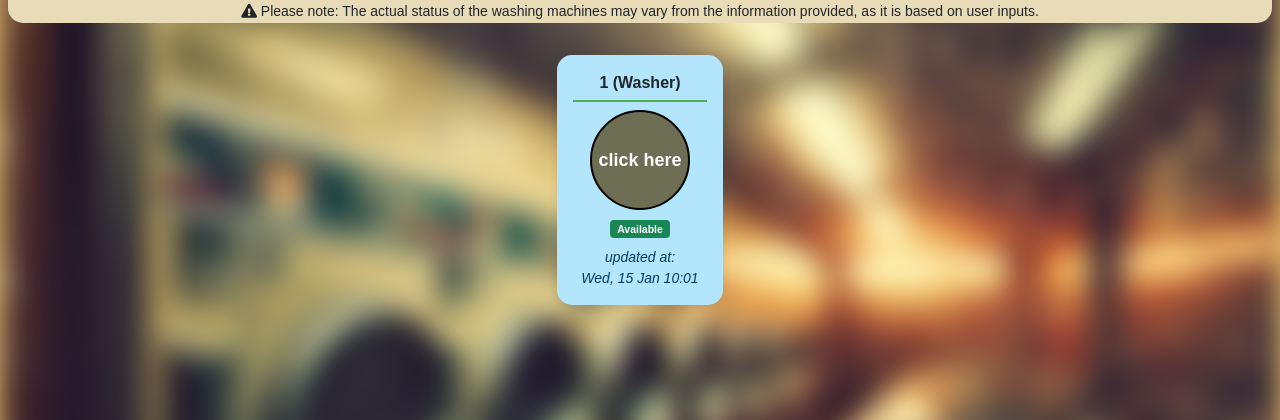
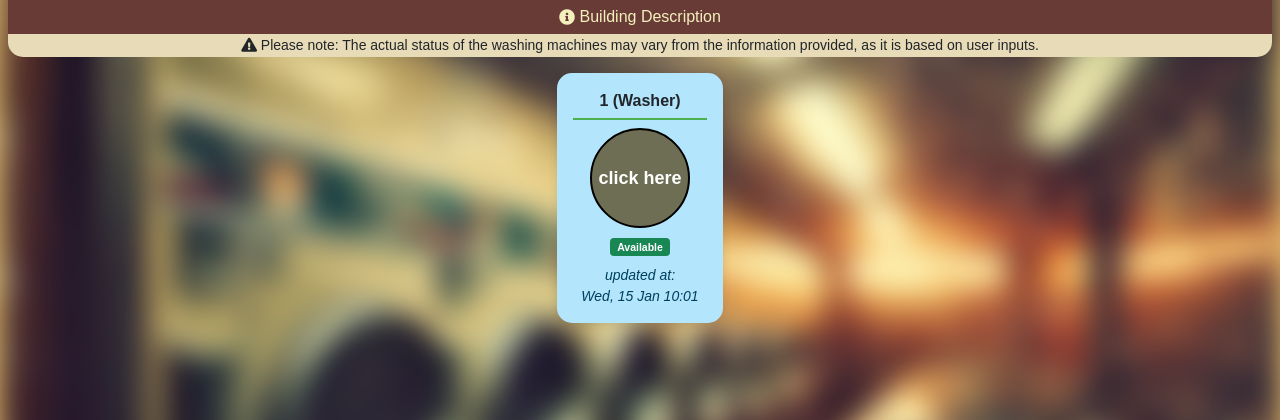
Before and after one commit to Friedjof/LaundryTracker, a Django app: page /00000000-0000-0000-0000-000000000001/ in a window 1280 px wide. Shown: the part 116-536 px from the top of the page. Run offline with Django 5.2, Linux system fonts and the light colour scheme; tables that the repository leaves empty hold one stand-in row (values such as "Sample post").

Commit message:
add: building description

```diff
--- a/requirements.txt
+++ b/requirements.txt
@@ -2,6 +2,7 @@ amqp==5.2.0
 anyio==4.6.0
 asgiref==3.8.1
 billiard==4.2.1
+bleach==6.1.0
 certifi==2024.8.30
 charset-normalizer==3.4.0
 click==8.1.7
@@ -19,6 +20,7 @@ httpcore==1.0.6
 httpx==0.27.2
 idna==3.10
 kombu==5.4.2
+Markdown==3.7
 packaging==24.1
 prompt_toolkit==3.0.48
 python-crontab==3.2.0
@@ -34,4 +36,5 @@ tzdata==2024.2
 urllib3==2.2.3
 vine==5.1.0
 wcwidth==0.2.13
+webencodings==0.5.1
 whitenoise==6.7.0
--- a/static/css/styles.css
+++ b/static/css/styles.css
@@ -19,6 +19,12 @@ footer {
     color: white;
     text-align: center;
     padding: 1rem 0;
+}
+
+.center {
+    display: flex;
+    justify-content: center;
+    align-items: center;
 }
 
 .machine-button {
@@ -153,6 +159,35 @@ h1 {
     box-shadow: 0 0 0 4px #fac375;
 }
 
+.description-button {
+    background-color: rgba(105, 59, 54, 1); /* Etwas transparenter */
+    color: #f4f0bc;
+    border: none;
+    padding: 5px;
+    display: flex;
+    align-items: center;
+    justify-content: center;
+    font-size: 16px;
+    cursor: pointer;
+    transition: background-color 0.3s, transform 0.2s, box-shadow 0.2s;
+}
+
+.description-button:hover {
+    background-color: rgb(53, 42, 51); /* Leichteres Hover */
+    border: none;
+}
+
+.description-button:focus {
+    outline: none;
+    box-shadow: 0 0 0 3px #fac375; /* Weniger intensiver Fokus-Schatten */
+}
+
+/* Füge dies zum übergeordneten Container des Buttons hinzu */
+.parent-container {
+    align-items: center;
+    justify-content: center; /* Optional: Zentriert den Button auch horizontal */
+}
+
 /* home button */
 .home-button {
     background-color: #079c93; /* Hauptfarbe */
--- a/timer/models.py
+++ b/timer/models.py
@@ -26,6 +26,8 @@ class Building(models.Model):
     identifier = models.UUIDField(primary_key=True, editable=False, default=uuid.uuid4)
 
     name = models.CharField(max_length=100)
+
+    description = models.TextField(blank=True, default='')
 
     def get_name(self):
         return f"{self.name}"
--- a/timer/templates/timer/index.html
+++ b/timer/templates/timer/index.html
@@ -45,7 +45,7 @@
     </style>
 </head>
 <body>
-    <!-- Header -->
+<!-- Header -->
     <header>
         <div class="row align-items-center bg-dark text-white p-1 mx-2">
             <div class="col-auto m-0 p-1">
@@ -60,14 +60,41 @@
         </div>
     </header>
 
+    {% if building_description != '' %}
+    <!-- Building description -->
+    <button type="button" class="description-button mx-2 my-0" data-bs-toggle="modal" data-bs-target="#exampleModal" title="More information about the building">
+      <i class="fas fa-info-circle"></i>&nbsp;Building Description
+    </button>
+    {% endif %}
+
     <!-- Info Notice -->
-    <div class="alert text-center py-0 mx-2" style="background-color: #e8dbb8; border-radius: 0 0 15px 15px; font-size: 0.875em;">
+    <div class="alert text-center py-0 mx-2" style="background-color: #e8dbb8; border-radius: 0 0 15px 15px; font-size: 0.875em; margin: 0">
         <i class="fas fa-exclamation-triangle"></i> Please note: The actual status of the washing machines may vary from the information provided, as it is based on user inputs.
     </div>
 
     <!-- hidden inputs for machine status -->
     <input type="hidden" id="csrfToken" value="{{ csrf_token }}">
     <input type="hidden" id="building_id" value="{{ building_code }}">
+
+    <!-- Modal -->
+    {% if building_description != '' %}
+    <div class="modal fade" id="exampleModal" tabindex="-1" aria-labelledby="exampleModalLabel" aria-hidden="true">
+      <div class="modal-dialog">
+        <div class="modal-content">
+          <div class="modal-header">
+            <h5 class="modal-title" id="exampleModalLabel">{{ building }}</h5>
+            <button type="button" class="btn-close" data-bs-dismiss="modal" aria-label="Close"></button>
+          </div>
+          <div class="modal-body">
+            <p>{{ building_description|safe }}</p>
+          </div>
+          <div class="modal-footer">
+            <button type="button" class="btn btn-secondary" data-bs-dismiss="modal">Close</button>
+          </div>
+        </div>
+      </div>
+    </div>
+    {% endif %}
 
     <!-- Main Content -->
     <div class="container my-3">
--- a/timer/views.py
+++ b/timer/views.py
@@ -1,5 +1,7 @@
 from datetime import datetime
-from platform import machine
+
+import markdown
+import bleach
 
 from django.utils import timezone
 from django.core.exceptions import ObjectDoesNotExist
@@ -54,6 +56,7 @@ def index(request, building):
         return render(
             request, 'timer/index.html',
             {
+                'building_description': markdown.markdown(bleach.clean(building.description)),
                 'machines': machines,
                 'building': building.get_name(),
                 'building_code': building.identifier,
```
Also changed, not shown: timer/migrations/0009_building_description.py (added).
